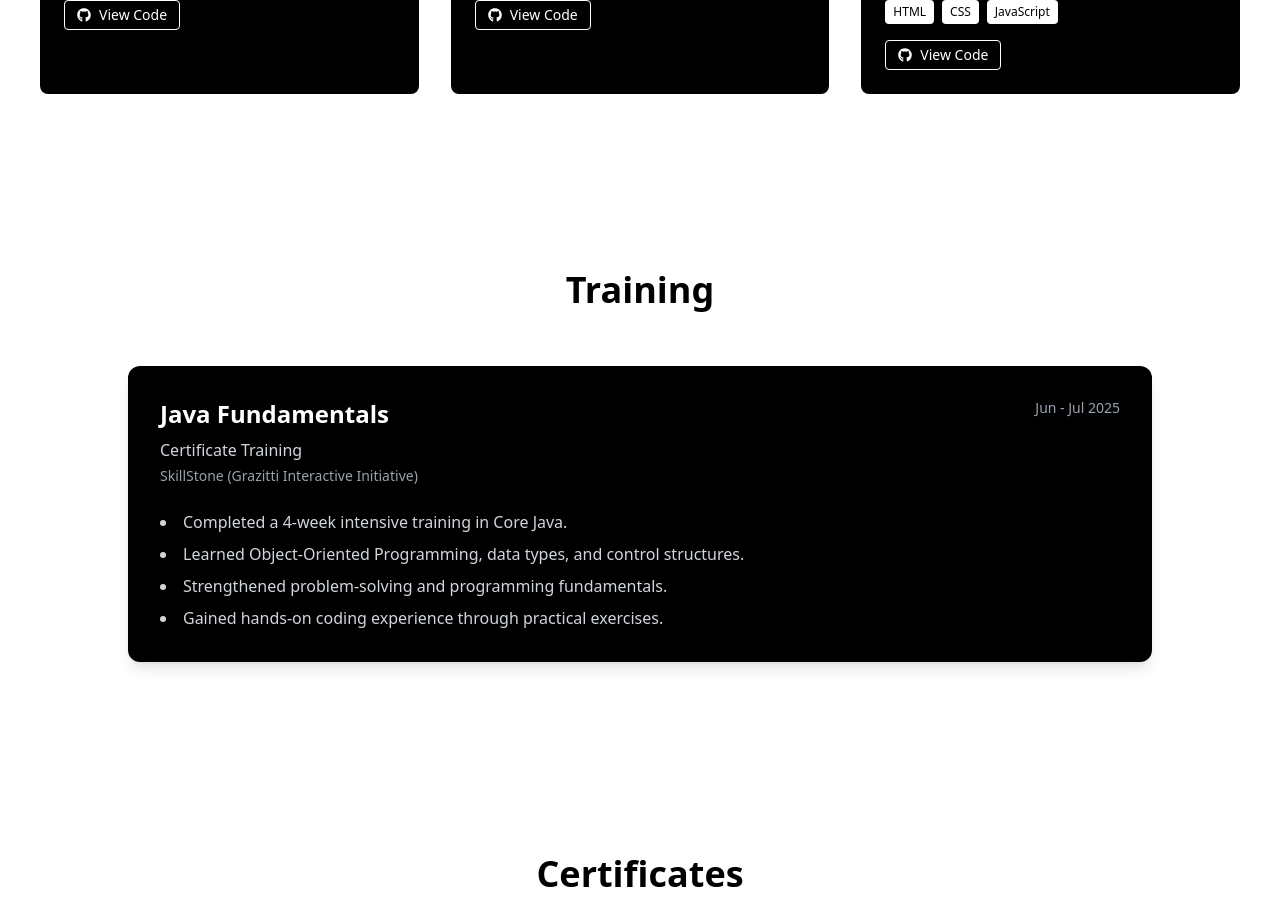
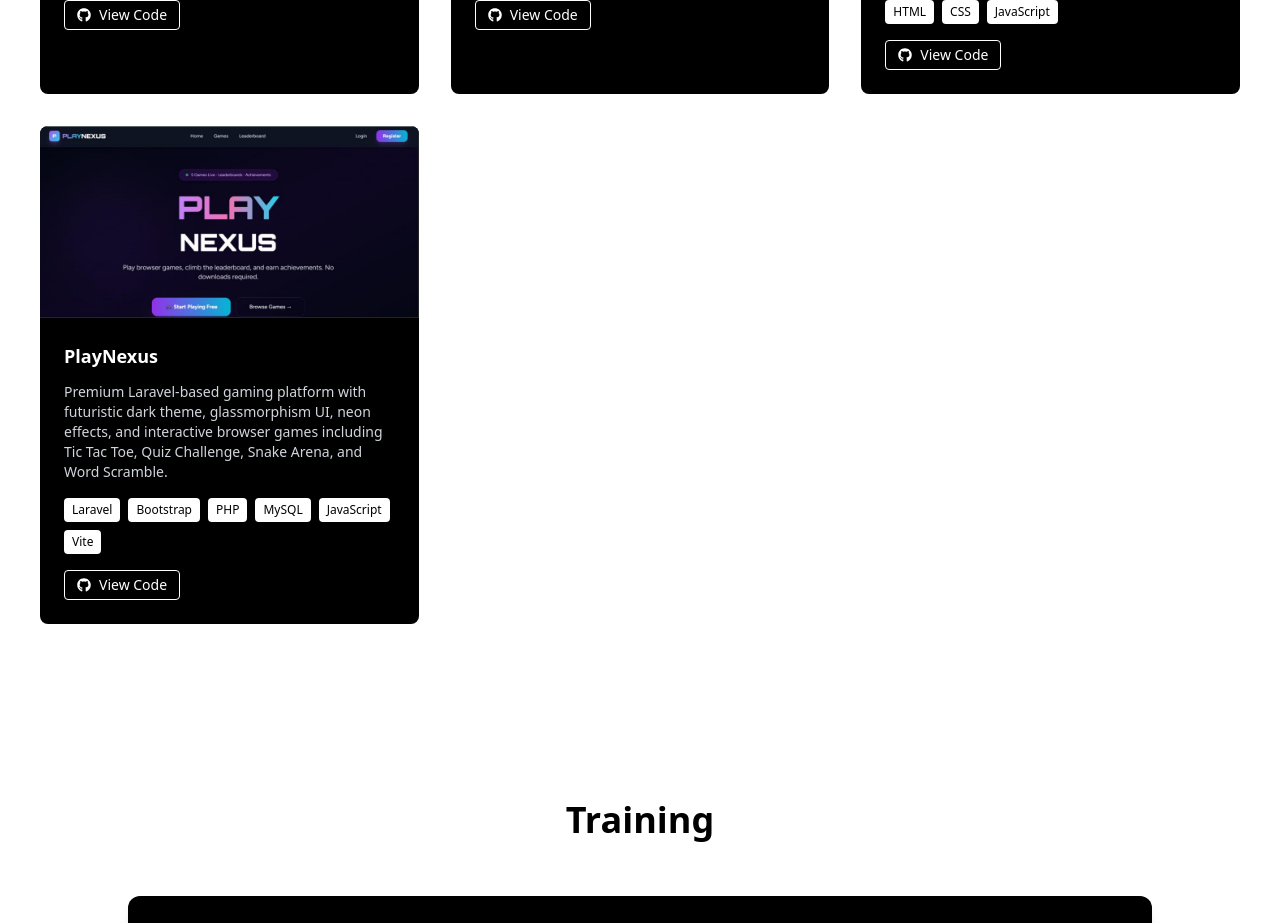
Before and after one commit to imitiyaj7860SP/MyPortfolio, a React (Vite) app: page / in a window 1280 px wide. Shown: the part 3040-3963 px from the top of the page. Built offline with nearby package versions, Linux system fonts and the light colour scheme.

Commit message:
Updated portfolio with latest resume and certifications

```diff
--- a/src/Components/Projects.jsx
+++ b/src/Components/Projects.jsx
@@ -41,6 +41,14 @@ function Projects() {
       github: "https://github.com/imitiyaj7860SP/Advanced-Scientific-Calculator",
       demo: "https://imitiyaj7860sp.github.io/Advanced-Scientific-Calculator/",
       image: "/assets/Calcy.png"
+    },
+
+    {
+      title: "PlayNexus",
+      description: "Premium Laravel-based gaming platform with futuristic dark theme, glassmorphism UI, neon effects, and interactive browser games including Tic Tac Toe, Quiz Challenge, Snake Arena, and Word Scramble.",
+      tech: ["Laravel", "Bootstrap", "PHP", "MySQL", "JavaScript", "Vite"],
+      github: "https://github.com/imitiyaj7860SP/PlayNexus",
+      image: "/assets/PlayNexus.png"
     }
 
   ];
```
Also changed, not shown: public/assets/PlayNexus.png (added).
